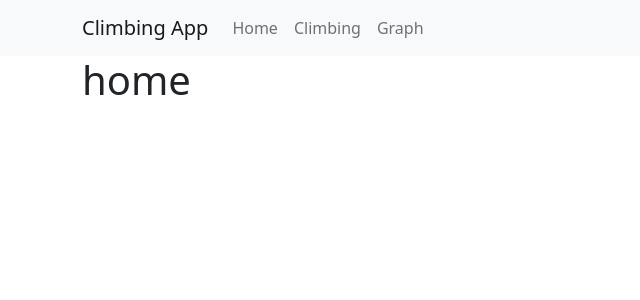
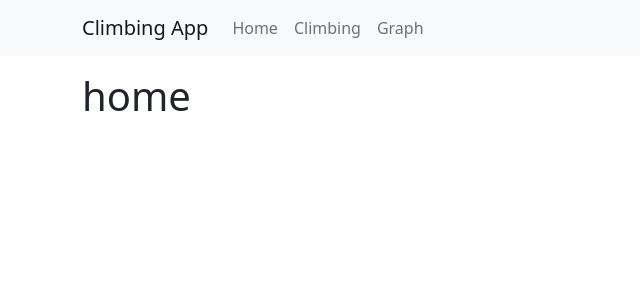
Before and after one commit to Matt-Mcl/climbing-app, a React (Create React App) app in the folder frontend/: page / in a window 1280 px wide. Shown: the top 300 px of the page, without its empty margins (0-640 px from the left). Built offline with nearby package versions, Linux system fonts and the light colour scheme.

Commit message:
Moves margin from graph page to all pages

```diff
--- a/frontend/src/App.js
+++ b/frontend/src/App.js
@@ -25,7 +25,7 @@ function App() {
         </Container>
       </Navbar>
 
-      <Container>
+      <Container style={{marginTop: "16px"}}>
         <Routes>
           <Route path="/" element={<Home />} />
           <Route path="/climbing" element={<Climbing />} />
--- a/frontend/src/Graph.js
+++ b/frontend/src/Graph.js
@@ -24,7 +24,7 @@ class Graph extends Component {
     return (
       <>
         <Form>
-          <Row style={{marginTop: "16px"}}>
+          <Row>
             <Col xs="auto">
               <Form.Label>Day:</Form.Label>
               <Form.Select value={this.state.day} onChange={this.handleDayChange}>
```
